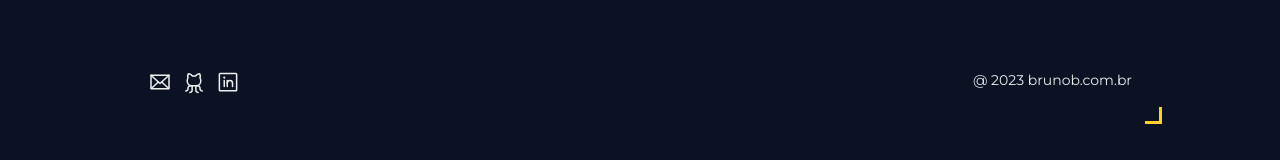
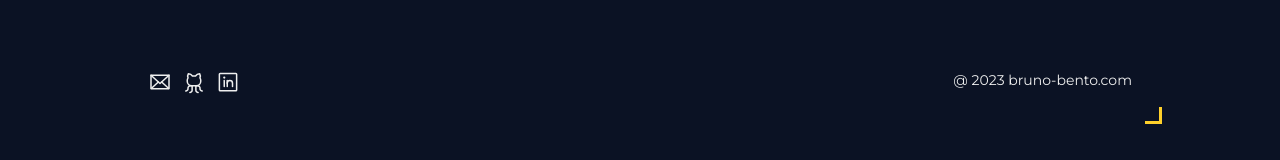
Before and after one commit to bruno-bento/portifolio, a React (Vite) app: page / in a window 1280 px wide. Shown: the part 586-746 px from the top of the page. Built offline with nearby package versions, Linux system fonts and the light colour scheme.

Commit message:
footer update

```diff
--- a/src/components/Footer.jsx
+++ b/src/components/Footer.jsx
@@ -21,7 +21,7 @@ function Footer() {
                 </li>
             </ul>
 
-            <p>@ {new Date().getFullYear()} brunob.com.br</p>
+            <p>@ {new Date().getFullYear()} bruno-bento.com</p>
         </footer>
     )
 }
```
